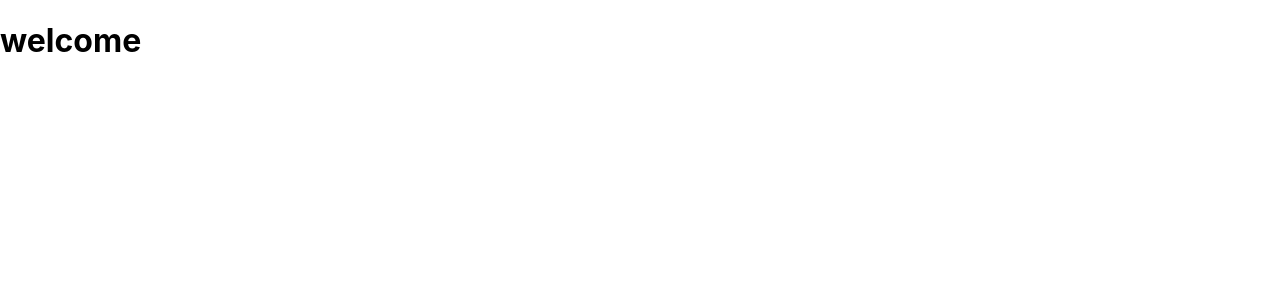
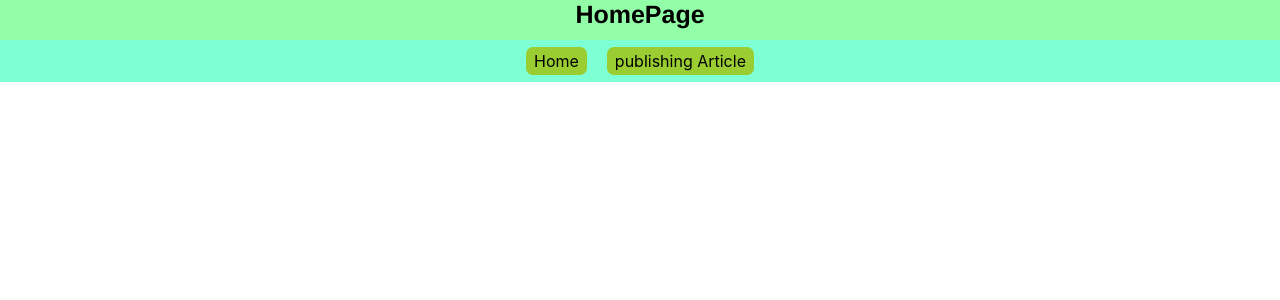
Before and after one commit to Amir-Bagheri-FE/reactArticle, a React (Create React App) app: page / in a window 1280 px wide. Shown: the top 300 px of the page. Built offline with nearby package versions, Linux system fonts and the light colour scheme.

Commit message:
header +

```diff
--- a/src/index.css
+++ b/src/index.css
@@ -1,5 +1,10 @@
+*{
+  margin: 0;
+  padding: 0;
+  box-sizing: border-box;
+}
 body {
-  margin: 0;
+
   font-family: -apple-system, BlinkMacSystemFont, 'Segoe UI', 'Roboto', 'Oxygen',
     'Ubuntu', 'Cantarell', 'Fira Sans', 'Droid Sans', 'Helvetica Neue',
     sans-serif;
--- a/src/pages/Home.jsx
+++ b/src/pages/Home.jsx
@@ -1,7 +1,9 @@
+import Header from "../reptitives/Header";
+
 function Home(){
     return(
         <>
-        <h1>welcome</h1>
+        <Header title='HomePage'/>
         </>
     )
 }
--- /dev/null
+++ b/src/reptitives/Header.jsx
@@ -0,0 +1,13 @@
+import Style from './HeaderStyle.module.css'
+function Header(props){
+    return(
+        <>
+        <div className={Style.TitleWraper}><h1>{props.title}</h1></div>
+        <div className={Style.menu}>
+        <li>Home</li>
+        <li>publishing Article</li>
+        </div>
+        </>
+    )
+}
+export default Header
--- /dev/null
+++ b/src/reptitives/HeaderStyle.module.css
@@ -0,0 +1,29 @@
+.TitleWraper{
+    width: 100%;
+    height: 5vh;
+    background-color: rgb(146, 255, 168);
+    text-align: center;
+    margin: 0;
+}
+.TitleWraper >h1{
+    font-weight: bolder;
+    font-family: 'Franklin Gothic Medium', 'Arial Narrow', Arial, sans-serif;
+    font-size: 25px;
+}
+.menu{
+    list-style-type:none;
+    display: flex;
+    justify-content: center;
+    background-color: aquamarine;
+    padding: 5px ;
+}
+.menu > li {
+    margin: 2px 10px;
+    background-color: yellowgreen;
+    padding: 4px 8px;
+    border-radius: 7px;
+}
+.menu >li:hover{
+    box-shadow: 0 0 7px greenyellow;
+    cursor: pointer;
+}
```
